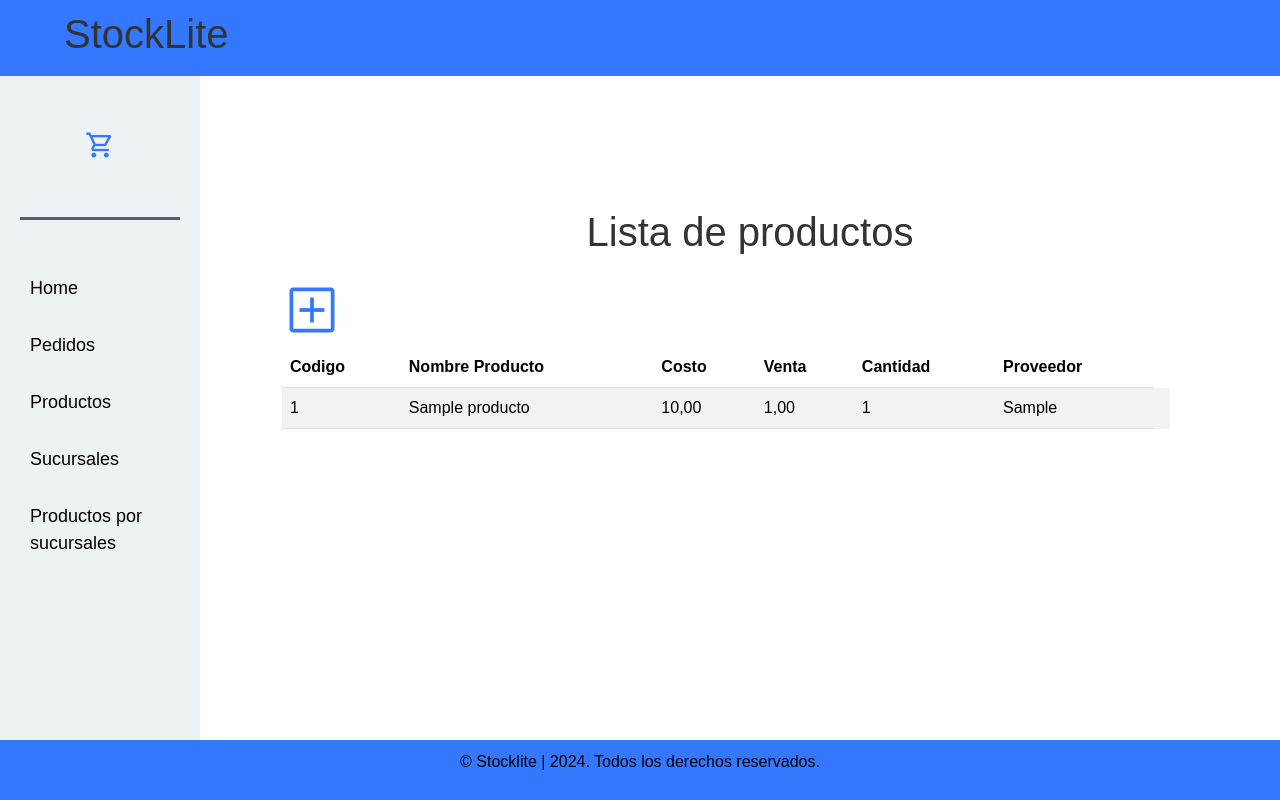
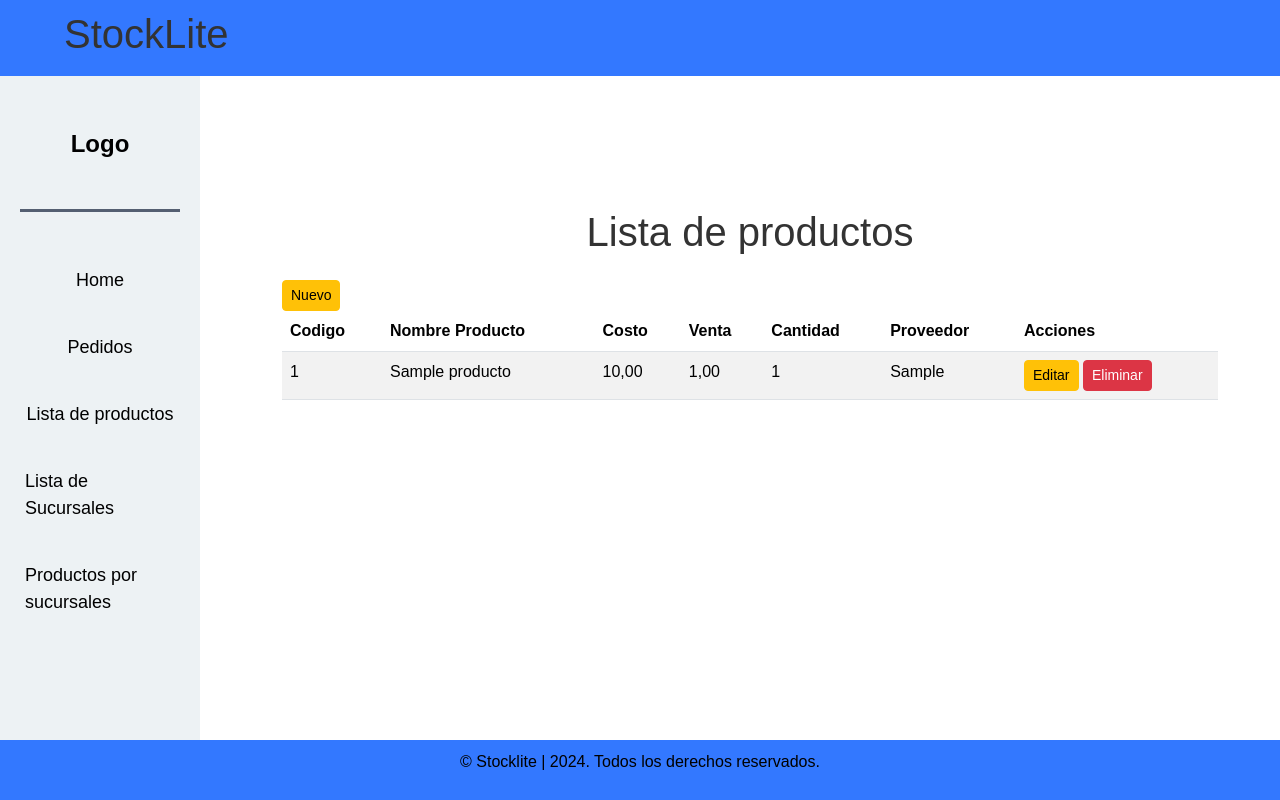
Before and after one commit to stocklite/stocklitecac, a Django app: page /listado_productos/ in a window 1280 px wide. Run offline with Django 5.2, Linux system fonts and the light colour scheme; tables that the repository leaves empty hold one stand-in row (values such as "Sample post"); one stand-in notice (Sample message) is shown.

Commit message:
Revert "agrego tachito y edit"
This reverts commit 051f87431a5adcefc17b3e9734bcd6b56e51d274.

```diff
--- a/inventario/static/inventario/styles/alta_pedido.css
+++ b/inventario/static/inventario/styles/alta_pedido.css
@@ -24,7 +24,7 @@ form {
     background-color: #fff;
     border: 1px solid #ddd;
     border-radius: 8px;
-  box-shadow: 0 2px 4px rgba(0, 0, 0, 0.1);
+    box-shadow: 0 2px 4px rgba(0,0,0,0.1);
 }
 
 form p {
--- a/inventario/static/inventario/styles/alta_producto.css
+++ b/inventario/static/inventario/styles/alta_producto.css
@@ -24,7 +24,7 @@ form {
     background-color: #fff;
     border: 1px solid #ddd;
     border-radius: 8px;
-  box-shadow: 0 2px 4px rgba(0, 0, 0, 0.1);
+    box-shadow: 0 2px 4px rgba(0,0,0,0.1);
 }
 
 form p {
@@ -61,89 +61,6 @@ input[type="submit"] {
     transition: background-color 0.3s;
 }
 
-a:hover {
-  background-color: transparent;
-}
-
-td > div > a {
-  display: flex;
-  align-items: center;
-  background-color: transparent;
-  text-decoration: none;
-}
-
-.action-cell {
-  position: relative;
-  border: none;
-  width: 0px;
-  padding: 0;
-}
-
-.action-buttons {
-  height: 40px;
-  position: absolute;
-  visibility: hidden;
-  padding: 0 20px;
-  opacity: 0;
-  top: 0;
-  transform: translateX(-100%);
-  display: flex;
-  align-items: center;
-  gap: 20px;
-  background-color: #eee; /* fondo de lapiz y tachito*/
-  z-index: 3;
-}
-
-tr:hover .action-buttons {
-  visibility: visible;
-  opacity: 1;
-}
-
 input[type="submit"]:hover {
     background-color: #218838;
 }
-.material-symbols-outlined {
-  color: #3378ff; /*#000;*/
-}
-
-.addbox {
-  font-size: 60px !important;
-}
-.addbox:hover {
-  color: #f01725;
-}
-
-.addbox-link ,.edit-link
-,.delete-link{
-  position: relative;
-  text-decoration: none;
-}
-
-.addbox-link:hover .add-info > p , .edit-link:hover .edit-info > p ,.delete-link:hover .delete-info > p {
-  display: block;
-  opacity: 1;
-}
-
-.add-info > p ,.edit-info > p ,.delete-info > p {
-  display: none;
-  opacity: 0;
-  background-color: rgba(0, 0, 0, 0.8);
-  color: #ffffff;
-  text-decoration: none;
-  position: absolute;
-  top: 40px;/*distancia de cartelito*/
-  padding: 5px 10px;
-  border-radius: 5px;
-}
-
-.edit:hover {
-  color: #e7190b;
-}
-
-.delete:hover {
-  color: #cc0000;
-}
-
-.table-responsive {
-  padding: 0 3rem 3rem 0;
-}
--- a/inventario/static/inventario/styles/base.css
+++ b/inventario/static/inventario/styles/base.css
@@ -12,7 +12,7 @@ body {
   }
 
   header {
-  background-color: #3378ff;
+    background-color: #3378FF;
     padding: 10px 0;
     width: 100%;
     position: fixed;
@@ -54,10 +54,11 @@ a:hover {
     color: black;
     padding: 20px;
     position: fixed;
-  top: 70px;
+    top: 70px; /* Adjust based on header height */
     left: 0;
-  bottom: 0;
-  overflow-y: auto;
+    bottom: 0; /* Ensure the sidebar extends to the bottom */
+    overflow-y: auto; /* Add scroll if needed */
+
   }
 
   .sidebar h2 {
@@ -67,7 +68,7 @@ a:hover {
     text-align: center;
     padding: 40px;
     border-bottom: 3px solid #545f71; /* Añade un borde inferior */
-  padding-bottom: 50px;
+    padding-bottom: 50px; /* Ajusta el espacio entre el borde y los elementos */
   }
 
   .sidebar ul {
@@ -76,7 +77,7 @@ a:hover {
   }
 
   .sidebar ul li {
-  margin-bottom: 20px;
+    margin-bottom: 30px;
   }
 
   .sidebar ul li a {
@@ -85,27 +86,26 @@ a:hover {
     font-size: 18px;
     display: flex;
     align-items: center;
-  padding: 5px 10px;
-  justify-content: left;
+    padding: 5px;
+    justify-content: center;
   }
 
   .sidebar ul li a:hover {
-  background-color: #3378ff;
+    background-color: #3378FF;
     color: white;
-  border-radius: 5px;
+    border-radius: 16px;
     transition: background-color 0.3s, color 0.3s;
   }
 
   main {
     flex: 1;
     padding: 50px;
-  margin-left: 220px;
-  margin-top: 70px;
-  top: 0;
+    margin-left: 220px; /* Adjust based on the sidebar width */
+    margin-top: 70px; /* Adjust based on header height */
   }
 
   footer {
-  background-color: #3378ff;
+    background-color: #3378FF;
     color: black;
     text-align: center;
     padding: 10px 0;
@@ -117,7 +117,3 @@ footer {
   .footer-bottom {
     font-size: 16px;
   }
-
-.cart {
-  font-size: 30px !important;
-}
--- a/inventario/templates/inventario/alta_producto.html
+++ b/inventario/templates/inventario/alta_producto.html
@@ -1,7 +1,7 @@
 {% extends 'inventario/base.html' %}
 {% load static %}
 
-{% block title %} Alta Productos {% endblock%}
+{% block title %} Productos {% endblock%}
 
 {% block extra_css %}
 
--- a/inventario/templates/inventario/alta_sucursales.html
+++ b/inventario/templates/inventario/alta_sucursales.html
@@ -1,7 +1,7 @@
 {% extends 'inventario/base.html' %}
 {% load static %}
 
-{% block title %} Alta Sucursales {% endblock%}
+{% block title %} Sucursales {% endblock%}
 
 {% block extra_css %}
 
--- a/inventario/templates/inventario/base.html
+++ b/inventario/templates/inventario/base.html
@@ -2,28 +2,16 @@
 <!DOCTYPE html>
 <html lang="en">
 <head>
-    <meta charset="UTF-8" />
-    <meta name="viewport" content="width=device-width, initial-scale=1.0" />
+    <meta charset="UTF-8">
+    <meta name="viewport" content="width=device-width, initial-scale=1.0">
     <title>{% block title %} Home {% endblock %}</title>
 
-    <link rel="stylesheet" href="{% static 'inventario/styles/base.css' %}" />
-    <link
-      href="https://cdn.jsdelivr.net/npm/bootstrap@5.3.3/dist/css/bootstrap.min.css"
-      rel="stylesheet"
-      integrity="sha384-QWTKZyjpPEjISv5WaRU9OFeRpok6YctnYmDr5pNlyT2bRjXh0JMhjY6hW+ALEwIH"
-      crossorigin="anonymous"
-    />
-    <link
-      href="https://fonts.googleapis.com/css2?family=Material+Symbols+Outlined"
-      rel="stylesheet"
-    />
-    <script
-      src="https://cdn.jsdelivr.net/npm/bootstrap@5.3.3/dist/js/bootstrap.bundle.min.js"
-      integrity="sha384-YvpcrYf0tY3lHB60NNkmXc5s9fDVZLESaAA55NDzOxhy9GkcIdslK1eN7N6jIeHz"
-      crossorigin="anonymous"
-    ></script>
+    <link rel="stylesheet" href="{% static 'inventario/styles/base.css' %}">
+    <link href="https://cdn.jsdelivr.net/npm/bootstrap@5.3.3/dist/css/bootstrap.min.css" rel="stylesheet" integrity="sha384-QWTKZyjpPEjISv5WaRU9OFeRpok6YctnYmDr5pNlyT2bRjXh0JMhjY6hW+ALEwIH" crossorigin="anonymous">
+    <script src="https://cdn.jsdelivr.net/npm/bootstrap@5.3.3/dist/js/bootstrap.bundle.min.js" integrity="sha384-YvpcrYf0tY3lHB60NNkmXc5s9fDVZLESaAA55NDzOxhy9GkcIdslK1eN7N6jIeHz" crossorigin="anonymous"></script>
 
     {% block extra_css %}{% endblock %}
+
 </head>
 
 <nav>
@@ -39,39 +27,47 @@
 </nav>
 
 <body>
+
     <header>
         <nav>
             <div class="header-content">
                 <h1>StockLite</h1>
             </div>
+
         </nav>
     </header>
 
     <div class="sidebar">
-      <h2><span class="material-symbols-outlined cart">shopping_cart</span></h2>
+        <h2>Logo</h2>
         <ul>
             <li><a href="{% url 'index' %}">Home</a></li>
             <li><a href="{% url 'registro_pedido' %}">Pedidos</a></li>
-        <li><a href="{% url 'listado_productos' %}">Productos</a></li>
-        <li>
-          <a href="{% url 'listado_sucursales' %}">Sucursales</a>
-        </li>
-        <li>
-          <a href="{% url 'buscar_transferencias' %}"
-            >Productos por sucursales</a
-          >
-        </li>
+            <li><a href="{% url 'listado_productos' %}">Lista de productos</a></li>
+            <li><a href="{% url 'listado_sucursales' %}">Lista de Sucursales</a></li>
+            <li><a href="{% url 'buscar_transferencias' %}">Productos por sucursales</a></li>
         </ul>
     </div>
 
     <main>
-      <div class="welcome-section">{% block content %} {% endblock %}</div>
+
+        <div class="welcome-section">
+
+            {% block content %}
+
+            {% endblock %}
+
+        </div>
+
     </main>
+
+
 
     <footer>
         <div class="footer-bottom">
             <p>&copy; Stocklite | 2024. Todos los derechos reservados.</p>
         </div>
     </footer>
+
 </body>
+
 </html>
--- a/inventario/templates/inventario/listado_productos.html
+++ b/inventario/templates/inventario/listado_productos.html
@@ -1,24 +1,18 @@
-<!-- prettier-ignore -->
-
 {% extends 'inventario/base.html' %}
 {% load static %}
 
 {% block title %}Productos{% endblock %}
 
 {% block extra_css %}
-<link
-  rel="stylesheet"
-  href="{% static 'inventario/styles/alta_producto.css' %}"
-/>
-{% endblock %} {% block content %}
+<link rel="stylesheet" href="{% static 'inventario/styles/alta_producto.css' %}">
+{% endblock %}
+
+{% block content %}
 
 <div class="container mt-5">
     <h1 class="mb-4">Lista de productos</h1>
     <div class="table-responsive">
-    <a href="{% url 'alta_producto' %}" class="addbox-link">
-      <div class="add-info"><p>Agregar</p></div>
-      <span class="material-symbols-outlined addbox">add_box</span></a
-    >
+        <a href="{% url 'alta_producto' %}" class="btn btn-warning btn-sm">Nuevo</a>
         <table class="table table-striped table-hover">
             <thead>
                 <tr>
@@ -28,6 +22,7 @@
                     <th>Venta</th>
                     <th>Cantidad</th>
                     <th>Proveedor</th>
+                    <th>Acciones</th>
                 </tr>
             </thead>
             <tbody>
@@ -39,21 +34,9 @@
                         <td>{{ producto.venta }}</td>
                         <td>{{ producto.cantidad }}</td>
                         <td>{{ producto.proveedor }}</td>
-          <td class="action-cell">
-            <div class="action-buttons">
-              <a href="{% url 'producto-edit' producto.pk %}" class="edit-link"
-                >
-                <div class="edit-info"><p>Editar</p></div>
-                <span class="material-symbols-outlined edit">edit</span></a
-              >
-              <a
-                href="{% url 'producto-delete' producto.pk %}"
-                class="delete-link"
-                >
-                <div class="delete-info"><p>Borrar</p></div>
-                <span class="material-symbols-outlined delete">delete</span></a
-              >
-            </div>
+                        <td>
+                            <a href="{% url 'producto-edit' producto.pk %}" class="btn btn-warning btn-sm">Editar</a>
+                            <a href="{% url 'producto-delete' producto.pk %}" class="btn btn-danger btn-sm">Eliminar</a>
                         </td>
                     </tr>
                 {% empty %}
--- a/inventario/views.py
+++ b/inventario/views.py
@@ -49,9 +49,19 @@ def registro_pedido(request):
         sucursal_id = request.POST.get('sucursal')
 
         if pedido_form.is_valid() and formset.is_valid():
+            tipo_de_operacion = pedido_form.cleaned_data['tipo_de_operacion']
+
+            # Validar existencia de stock para egresos antes de guardar el pedido
+            if tipo_de_operacion == 'egresos':
+                for item in formset.cleaned_data:
+                    producto = item['producto']
+                    cantidad = item['cantidad']
+                    if producto.cantidad < cantidad:
+                        messages.error(request, f"No hay suficiente stock de {producto.nombre}")
+                        return redirect('registro_pedido')
+
+            # Guardar el pedido y actualizar la cantidad de productos
             pedido = pedido_form.save(commit=False)
-            tipo_de_operacion = pedido.tipo_de_operacion
-
             if tipo_de_operacion == 'egresos' and not sucursal_id:
                 messages.error(request, 'Debe seleccionar una sucursal para la operación de egresos.')
                 return redirect('registro_pedido')
@@ -69,11 +79,7 @@ def registro_pedido(request):
                 if tipo_de_operacion == 'ingresos':
                     producto.cantidad += cantidad
                 elif tipo_de_operacion == 'egresos':
-                    if producto.cantidad >= cantidad:
-                        producto.cantidad -= cantidad
-                    else:
-                        messages.error(request, f"No hay suficiente stock de {producto.nombre}")
-                        return redirect('registro_pedido')
+                    producto.cantidad -= cantidad
                 producto.save()
 
             messages.success(request, 'El pedido se registró correctamente')
@@ -142,7 +148,6 @@ def buscar_transferencias(request):
             .annotate(total_cantidad=Sum('cantidad'))
             .order_by('producto__nombre')
         )
-
     contexto = {
         'form': form,
         'transferencias': transferencias,
```
Also changed, not shown: inventario/static/inventario/styles/delete.css (deleted, +0 -16 lines), inventario/static/inventario/styles/index.css (+0 -30 lines), inventario/static/inventario/styles/pedidos_cliente.css (+6 -16 lines), inventario/templates/inventario/borrar_producto.html (+10 -20 lines), inventario/templates/inventario/borrar_sucursal.html (+2 -10 lines), inventario/templates/inventario/index.html (+14 -26 lines), inventario/templates/inventario/listado_sucursales.html (+9 -29 lines), inventario/templates/inventario/pedidos_cliente.html (+29 -26 lines). Lines whose indentation alone changed are shown as unchanged.
